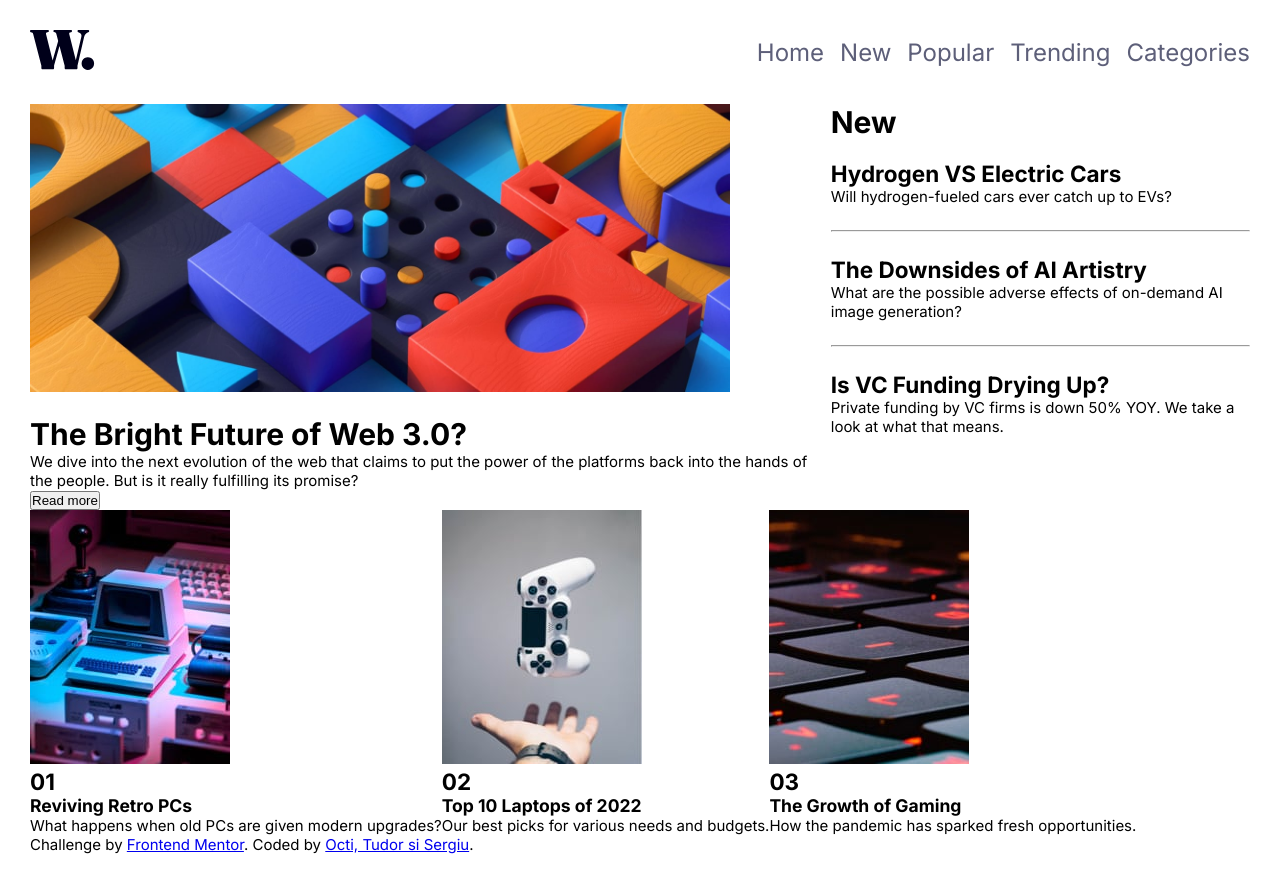
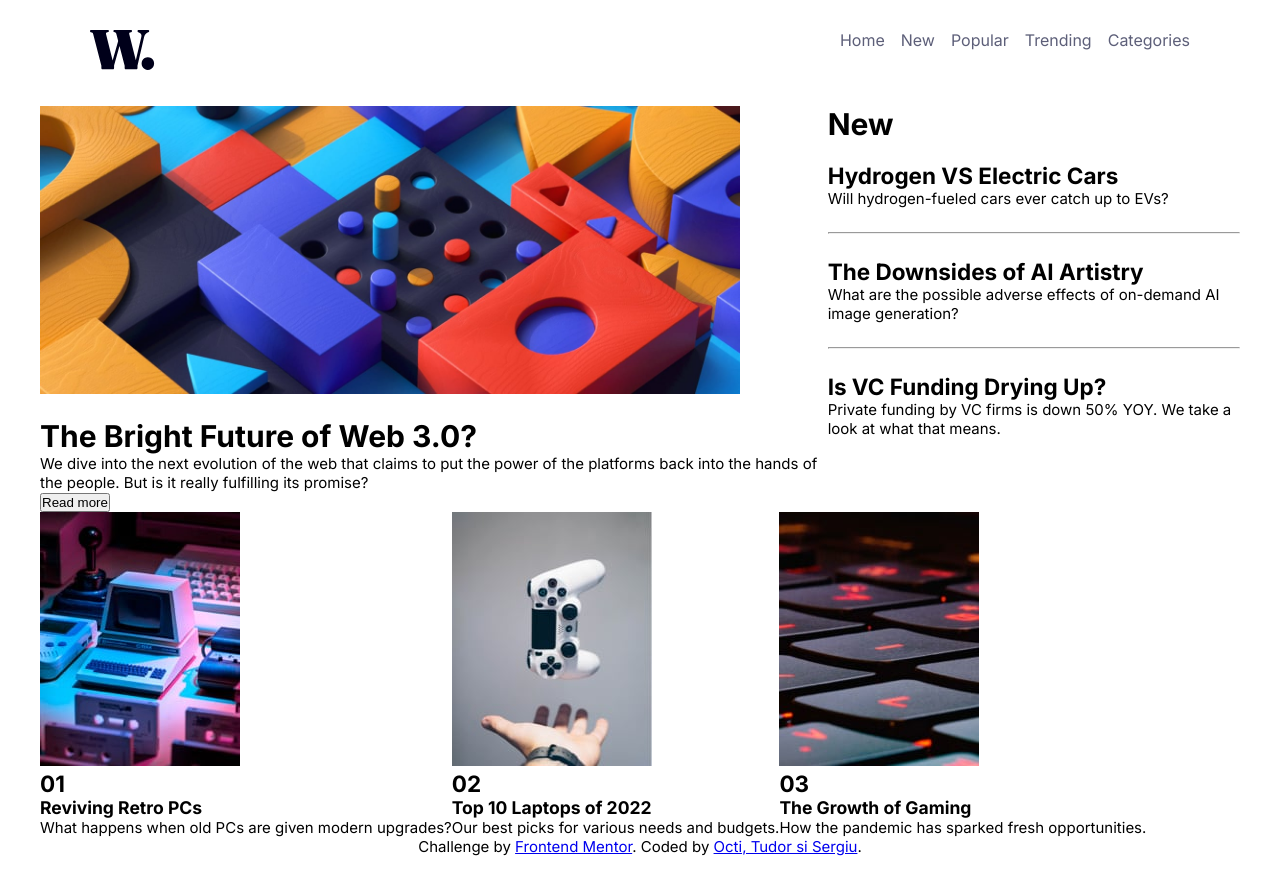
Before and after one commit to Ayegg/news-homepage, a plain HTML site: page index.html in a window 1280 px wide. Drawn offline with Linux system fonts and the light colour scheme.

Commit message:
fixed header

```diff
--- a/styles/content.css
+++ b/styles/content.css
@@ -1,7 +1,9 @@
 main {
     display: flex;
     flex-direction: column;
-    margin-top: 2em;
+    align-items: baseline;
+    max-width: 1200px;
+    margin-top: 2rem;
 }
 
 .main__row {
--- a/styles/header.css
+++ b/styles/header.css
@@ -2,11 +2,8 @@ header {
     display: flex;
     flex-direction: row;
     justify-content: space-between;
-    color:var(--off-white);
-    align-items: center;
-
-
-
+    max-width: 1100px;
+    width: 100%;
 }
 
 nav {
@@ -15,18 +12,16 @@ nav {
     gap: 1rem;
     height: fit-content;
     font-size: x-large;
+}
 
+nav a {
+    color: var(--dark-grayish-blue);
+    text-decoration: none;
+    font-family: var(--font-family);
+    font-size: 1rem;
 }
-nav a{
-    color:var(--dark-grayish-blue);
+
+nav a:hover {
     text-decoration: none;
-    font-family: inter;
-    font-style: normal;
-
-
+    color: black;
 }
-nav a:hover
-{
-    text-decoration: none;
-    color:black;
-}
--- a/styles/styles.css
+++ b/styles/styles.css
@@ -39,4 +39,9 @@ body {
     font-family: var(--font-family);
     font-size: var(--body-copy-font-size);
     font-weight: var(--font-weight-normal);
+
+    display: flex;
+    flex-direction: column;
+    justify-content: start;
+    align-items: center;
 }
```
